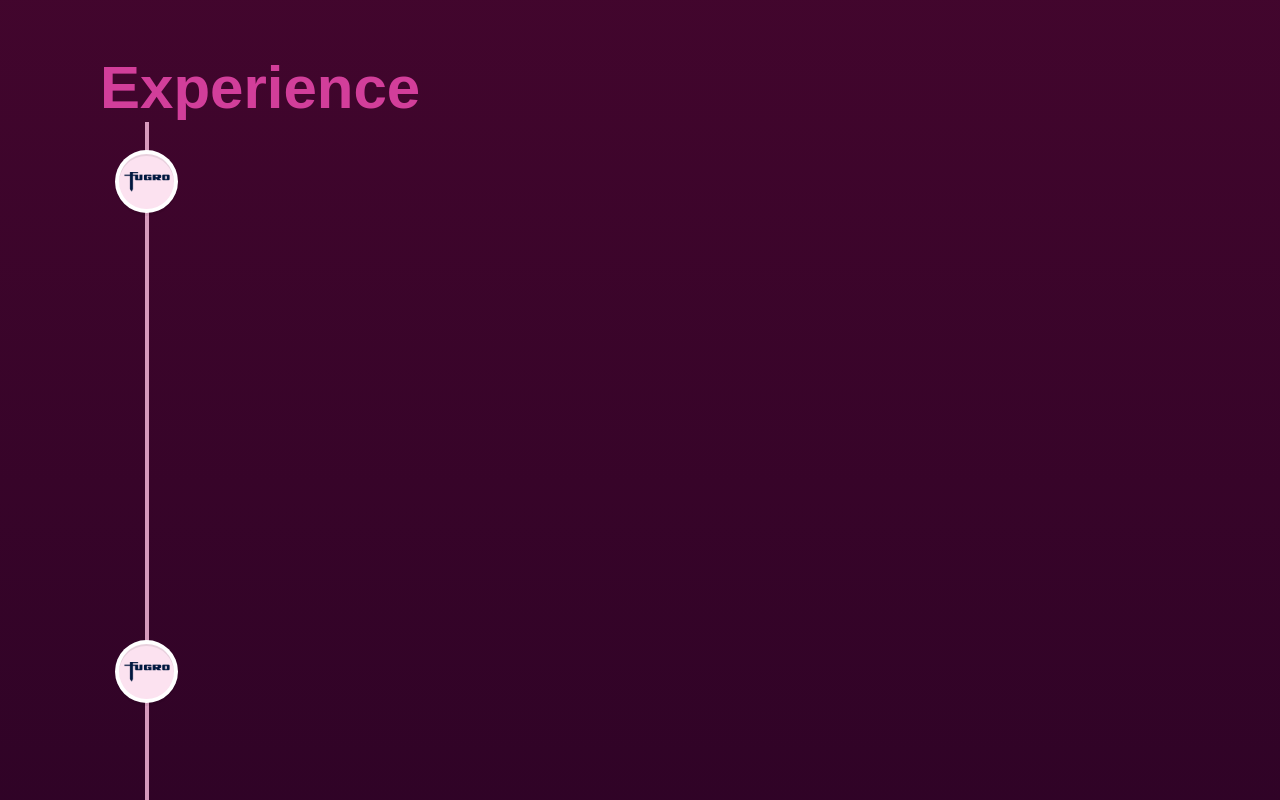
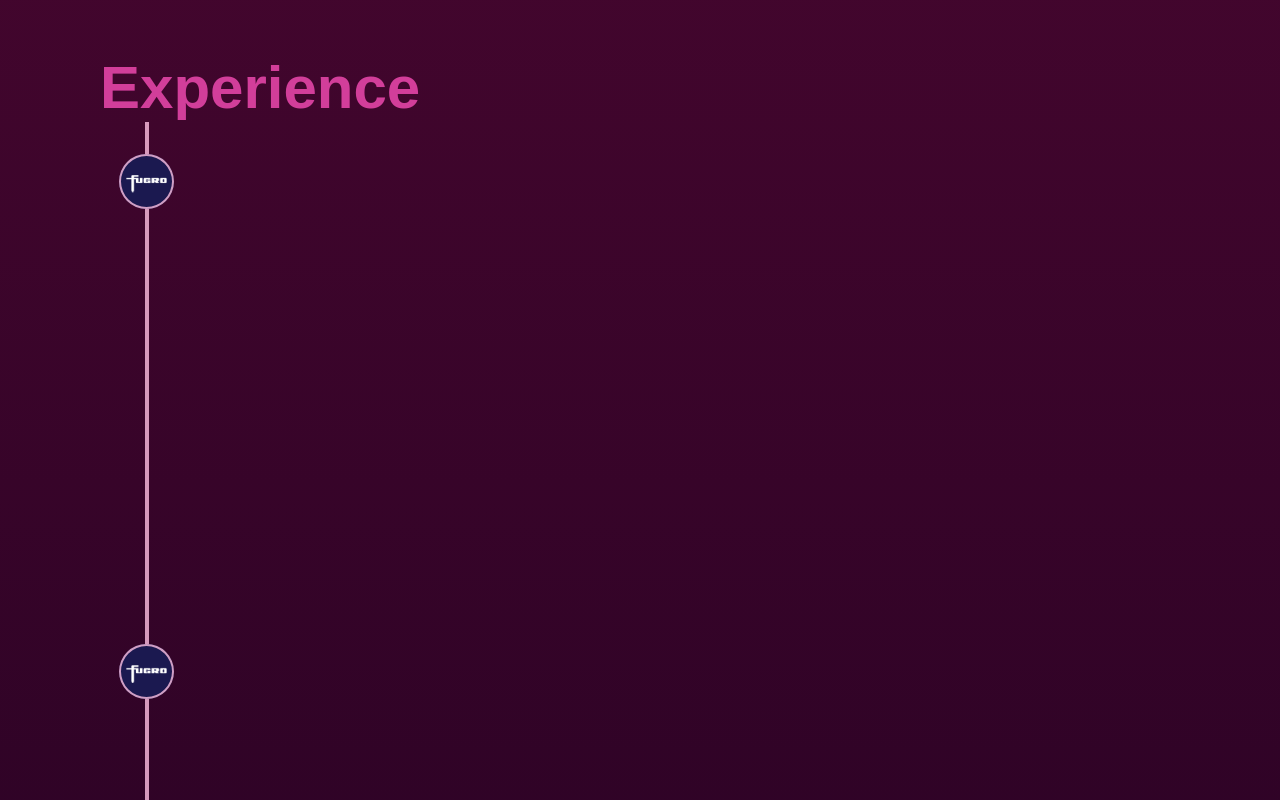
Before and after one commit to divyasoneji/Portfolio, a React (Vite) app: page / in a window 1280 px wide. Shown: the part 2060-2860 px from the top of the page. Built offline with nearby package versions, Linux system fonts and the light colour scheme; a web font is replaced by a local one.

Commit message:
Use True Colors For Company Logo

```diff
--- a/src/components/Experience.tsx
+++ b/src/components/Experience.tsx
@@ -37,6 +37,7 @@ export const Experience = () => {
               iconStyle={{
                 background: experience.iconBg,
                 borderRadius: "50%",
+                boxShadow: " inset 0 0 0 2px var(--pink-glow)",
                 display: "flex",
                 justifyContent: "center",
                 alignItems: "center",
--- a/src/constants/experiences.ts
+++ b/src/constants/experiences.ts
@@ -3,7 +3,7 @@ export const experiences = [
     title: "Software Engineer",
     company_name: "Fugro | Houston (On-site)",
     date: "April 2023 - Present",
-    iconBg: "var(--pink-white)",
+    iconBg: "var(--fugro-blue)",
     icon: "/assets/fugro-logo.png",
     points: [
       "Automated CI/CD pipelines using GitHub Actions, streamlining deployment and testing workflows across multiple projects.",
@@ -20,7 +20,7 @@ export const experiences = [
     title: "Software Intern",
     company_name: "Fugro | Vancouver (Remote)",
     date: "May 2022 - April 2023",
-    iconBg: "var(--pink-white)",
+    iconBg: "var(--fugro-blue)",
     icon: "/assets/fugro-logo.png",
     points: [
       "Increased code coverage by over 25% with NUnit tests (C#).",
--- a/src/styles/Experience.css
+++ b/src/styles/Experience.css
@@ -13,8 +13,9 @@
 
 .company-logo {
     object-fit: cover;
-    width: 46px;
-    height: 20px;
+    margin-top: 5px;
+    width: 41px;
+    height: 18px;
 }
 
 .experience-description {
--- a/src/styles/Global.css
+++ b/src/styles/Global.css
@@ -7,11 +7,11 @@
     --medium-berry: #45062e;
     --light-berry: #ff50bc1f;
     --pastel-pink: #ffc1e3;
-    --pink-white: #fce2f0;
     --cute-lime: #abcf68f5;
     --cute-lime-fade: #b7de6ec1;
     --baby-blue: #b0ecf9ba;
     --neon-pink: #ff50bcc3;
     --neon-pink-fade: #ff50bca6;
     --pink-glow: #ffc1e3cb;
+    --fugro-blue: #1b1950;
   }
```
Also changed, not shown: public/assets/fugro-logo.png.
